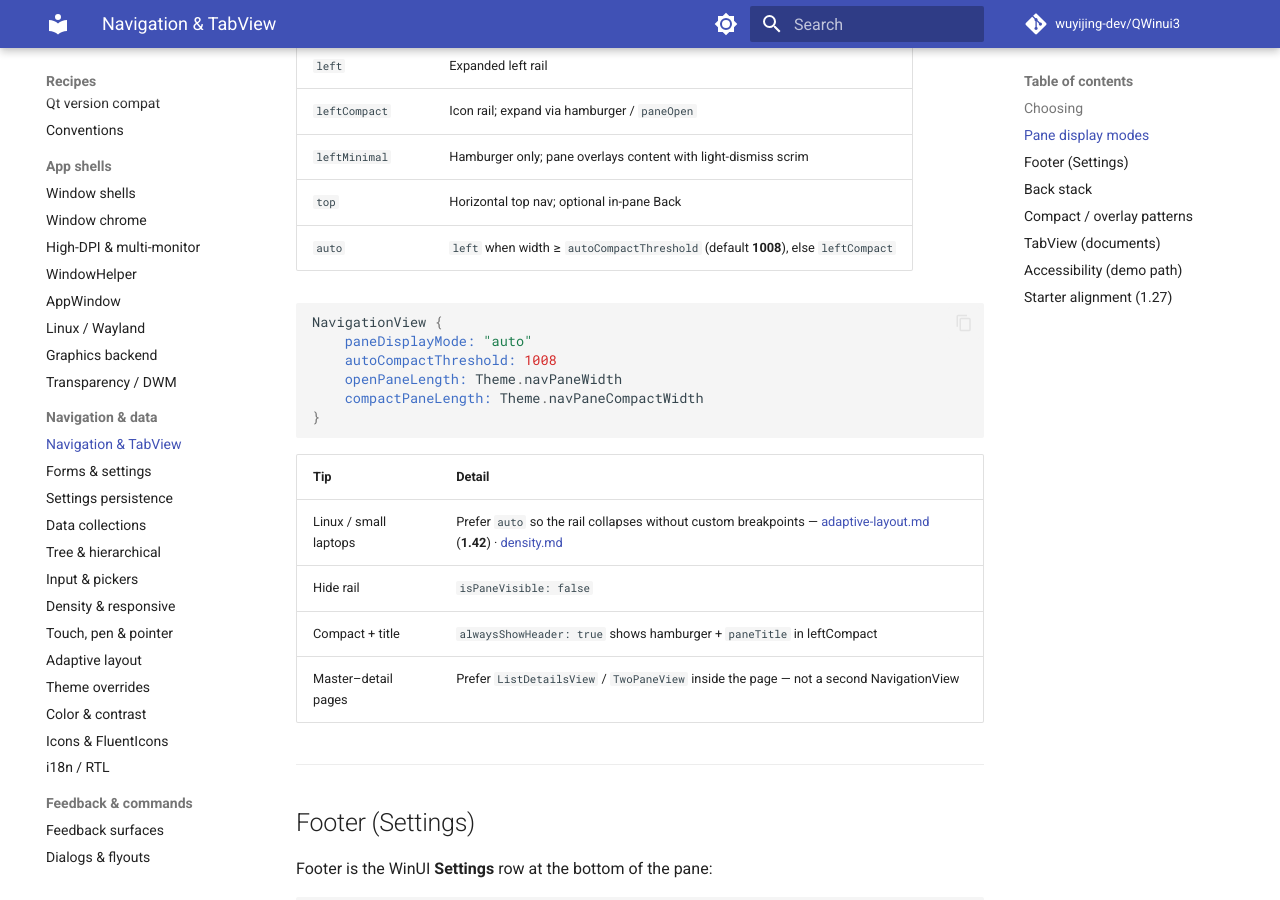
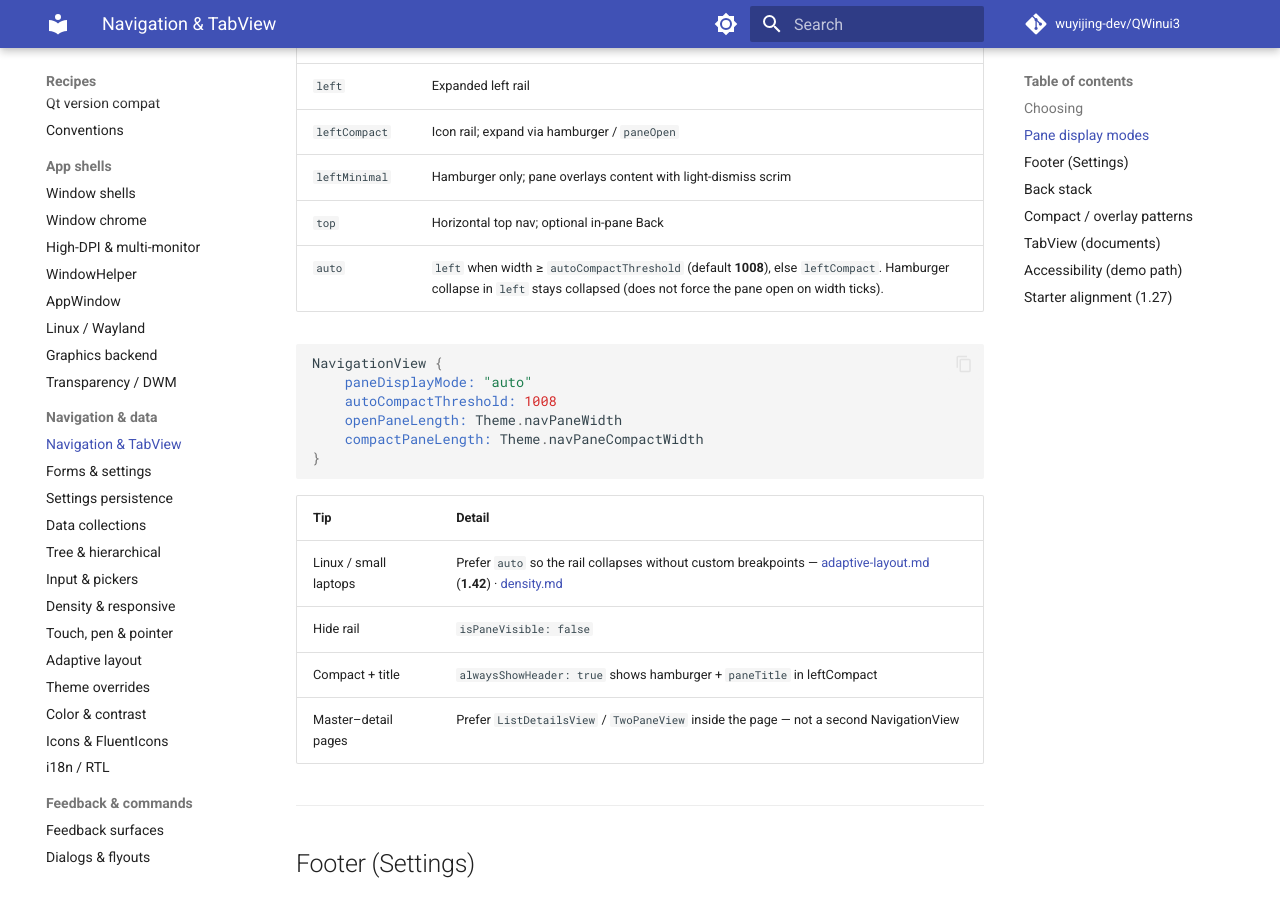
Before and after one commit to wuyijing-dev/QWinui3, an MkDocs documentation site: the page built from docs/navigation.md, in a window 1280 px wide and 900 px high, scrolled down 1135 px. Built offline with MkDocs 1.6.1 and Material for MkDocs 9.7.7, drawn with Linux system fonts in a browser that asks for light colours; comment, search, counter and statistics services are not loaded.

Commit message:
Fix NavigationView leaving a blank column when collapsing the pane.

````diff
--- a/docs/navigation.md
+++ b/docs/navigation.md
@@ -34,7 +34,7 @@
 | `leftCompact` | Icon rail; expand via hamburger / `paneOpen` |
 | `leftMinimal` | Hamburger only; pane overlays content with light-dismiss scrim |
 | `top` | Horizontal top nav; optional in-pane Back |
-| `auto` | `left` when width ≥ `autoCompactThreshold` (default **1008**), else `leftCompact` |
+| `auto` | `left` when width ≥ `autoCompactThreshold` (default **1008**), else `leftCompact`. Hamburger collapse in `left` stays collapsed (does not force the pane open on width ticks). |
 
 ```qml
 NavigationView {
````
Also changed, not shown: 1 other file.
